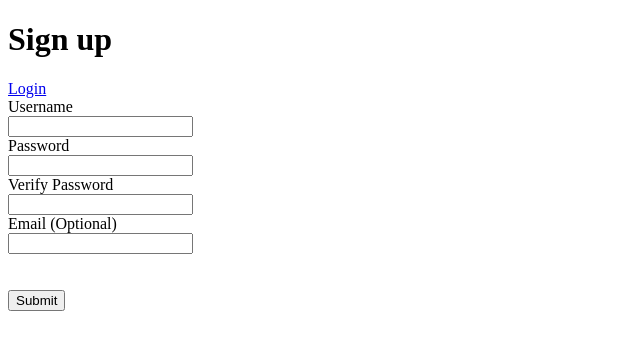
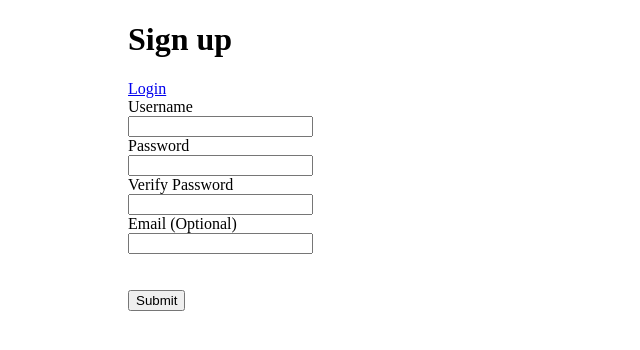
Before and after one commit to ShubhamDev-AI/fullstack-web-developer-udacity-notes, a Python web app: template 2-web-applications/codes/blog/templates/sign_up.html in a window 1280 px wide. Shown: the top 350 px of the page, without its empty margins (0-640 px from the left). Run offline with Jinja, Linux system fonts and the light colour scheme; the template is opened without the code that fills it, so the values that code supplies are empty.

Commit message:
ChAdd container for signup and welcome page

```diff
--- a/2-web-applications/codes/blog/css/main.css
+++ b/2-web-applications/codes/blog/css/main.css
@@ -3,10 +3,9 @@ pre {
 }
 
 .container {
+    width: 80%;
     margin-right: auto;
     margin-left: auto;
-    padding-left: 50px;
-    padding-right: 50px;
 }
 .big-title{
     text-align: center;
--- a/2-web-applications/codes/blog/templates/sign_up.html
+++ b/2-web-applications/codes/blog/templates/sign_up.html
@@ -2,9 +2,10 @@
 <html lang="en">
 <head>
     <meta charset="UTF-8">
+    <link rel="stylesheet" type="text/css" href="/css/main.css">
     <title>Sign up</title>
 </head>
-<body>
+<body class="container">
     <h1>Sign up</h1>
     <a href="/login">Login</a>
     <form method="post">
--- a/2-web-applications/codes/blog/templates/welcome.html
+++ b/2-web-applications/codes/blog/templates/welcome.html
@@ -5,7 +5,7 @@
     <link rel="stylesheet" type="text/css" href="/css/main.css">
     <title>Welcome</title>
 </head>
-<body>
+<body class="container">
     <h2 class="big-title">Welcome to Blog Udacity, {{username}}</h2>
     <a href="/">Home</a> |
     <a href="/logout">Log Out</a>
```
